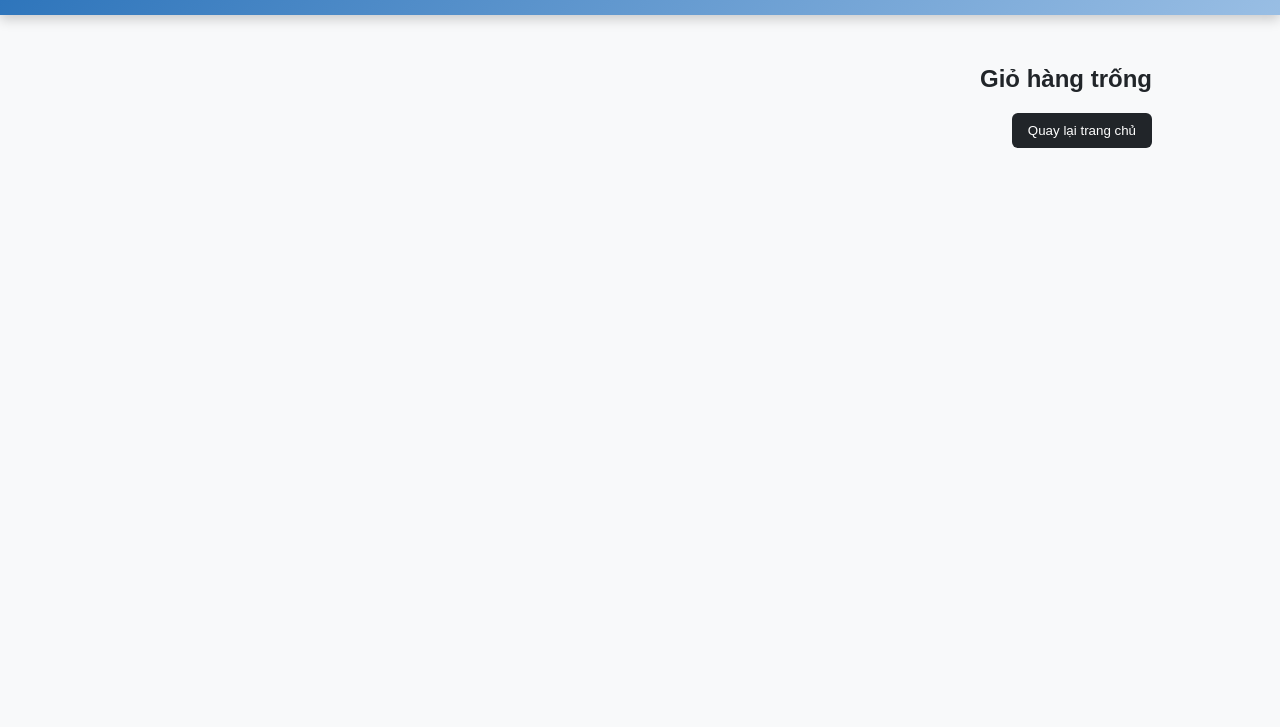
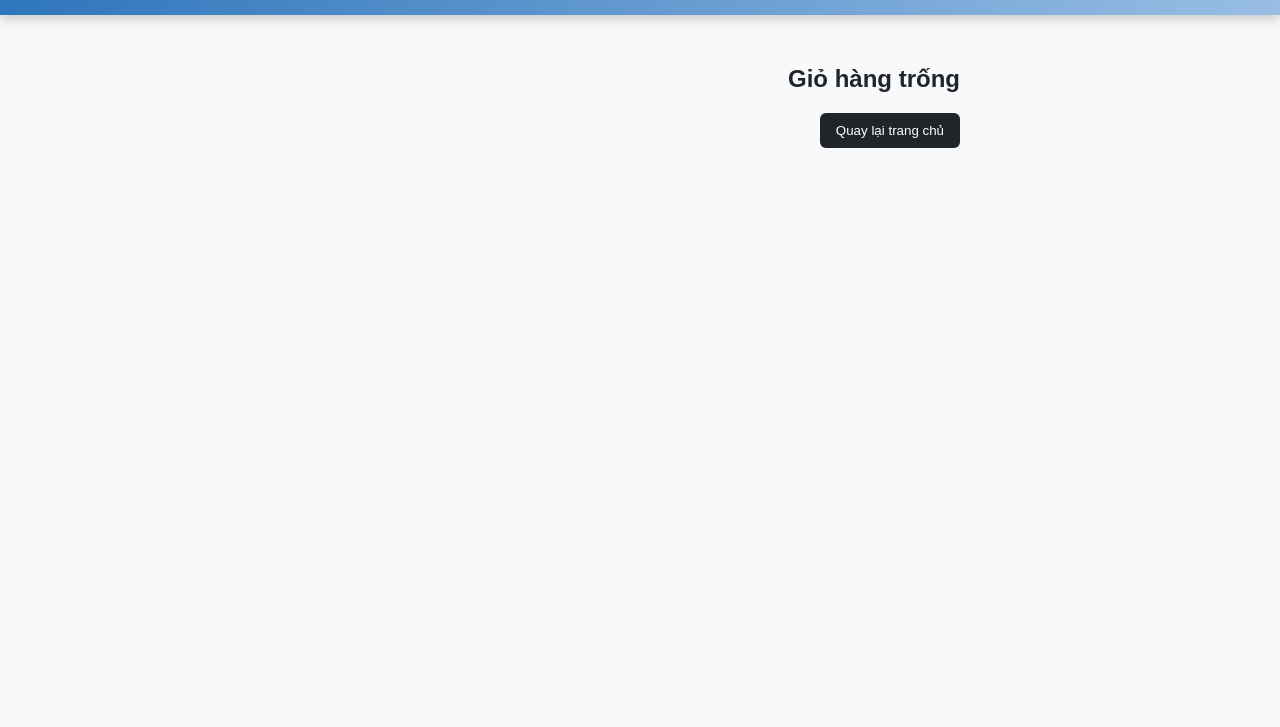
Before and after one commit to DuPhat/Shopping-cart, a plain HTML site: page cart.html in a window 1280 px wide. Shown: the part 73-800 px from the top of the page. Drawn offline with nearby package versions, Linux system fonts and the light colour scheme.

Commit message:
Update file

```diff
--- a/src/Data.js
+++ b/src/Data.js
@@ -1,71 +1,71 @@
 let shopItemsData = [
   {
     id: "milk001",
-    name: "Sữa Tươi Vinamilk 1L",
-    price: 35,
+    name: "Sữa Tươi TH true 1L",
+    price: 35000,
     desc: "Sữa tươi tiệt trùng nguyên chất, bổ sung canxi và vitamin D.",
     img: "img/SuaTH.png",
   },
   {
     id: "milk002",
-    name: "Sữa Ông Thọ 380g",
-    price: 28,
+    name: "Sữa TH true 380g",
+    price: 28000,
     desc: "Sữa đặc có đường, hương vị truyền thống, dùng pha chế.",
     img: "img/SuaTH1.png",
   },
   {
     id: "milk003",
-    name: "Sữa Milo 180ml",
-    price: 12,
+    name: "Sữa TH true 180ml",
+    price: 40000,
     desc: "Sữa ca cao lúa mạch cung cấp năng lượng cho trẻ em.",
     img: "img/SuaTH2.png",
   },
   {
     id: "milk004",
-    name: "Sữa Đậu Nành Fami 200ml",
-    price: 10,
+    name: "Sữa TH true 200ml",
+    price: 40000,
     desc: "Sữa đậu nành tự nhiên, tốt cho tim mạch và sức khỏe.",
     img: "img/SuaTH3.png",
   },
   {
     id: "milk005",
-    name: "Sữa Ensure Gold 850g",
-    price: 450,
+    name: "Sữa TH true 850g",
+    price: 45000,
     desc: "Sữa dinh dưỡng cao cấp cho người lớn tuổi và người bệnh.",
     img: "img/SuaTH4.png",
   },
   {
     id: "milk006",
-    name: "Sữa Abbott Grow 900g",
-    price: 320,
+    name: "Sữa TH true 900g",
+    price: 32000,
     desc: "Sữa bột giúp phát triển chiều cao và trí não cho trẻ.",
     img: "img/SuaTH5.png",
   },
   {
     id: "milk007",
-    name: "Sữa Nutifood Nuti IQ 900g",
-    price: 295,
+    name: "Sữa TH true IQ 900g",
+    price: 29000,
     desc: "Sữa bột giàu DHA, hỗ trợ phát triển trí tuệ cho bé.",
     img: "img/SuaTH6.png",
   },
   {
     id: "milk008",
-    name: "Sữa Vinamilk Organic 1L",
-    price: 40,
+    name: "Sữa TH true Organic 1L",
+    price: 40000,
     desc: "Sữa tươi hữu cơ, không hóa chất, an toàn cho sức khỏe.",
     img: "img/SuaTH10.png",
   },
   {
     id: "milk009",
     name: "Sữa TH True Milk 1L",
-    price: 38,
+    price: 38000,
     desc: "Sữa tươi sạch từ trang trại TH, vị thơm ngon tự nhiên.",
     img: "img/SuaTH8.png",
   },
   {
     id: "milk010",
-    name: "Sữa Friso Gold 850g",
-    price: 420,
+    name: "Sữa TH true 850g",
+    price: 42000,
     desc: "Sữa bột cao cấp, bổ sung DHA, hỗ trợ tiêu hóa cho trẻ.",
     img: "img/SuaTH9.png",
   },
--- a/src/cart.js
+++ b/src/cart.js
@@ -39,7 +39,7 @@ let generateCartItems = () => {
           <div class="title-price-x">
             <h4 class="title-price">
               <p>${name}</p>
-              <p class="cart-item-price">$ ${price}</p>
+              <p class="cart-item-price">${price.toLocaleString("vi-VN")} ₫</p>
             </h4>
             <i onclick="removeItem(${id})" class="bi bi-x-lg"></i>
           </div>
@@ -52,7 +52,7 @@ let generateCartItems = () => {
             </div>
           </div>
 
-          <h3>$ ${item * price}</h3>
+          <h3>${(item * price).toLocaleString("vi-VN")} ₫</h3>
 
         </div>
       </div>
@@ -149,7 +149,7 @@ let TotalAmount = () => {
       .reduce((x, y) => x + y, 0);
 
     return (label.innerHTML = `
-    <h2>Tổng tiền : $ ${amount}</h2>
+    <h2>Tổng tiền : ${amount.toLocaleString("vi-VN")} ₫</h2>
     <button onclick="checkout()" class="checkout">Thanh toán</button>
     <button onclick="clearCart()" class="removeAll">Xóa tất cả</button>
     `);
--- a/src/main.js
+++ b/src/main.js
@@ -25,7 +25,7 @@ let generateShop = () => {
         <h3>${name}</h3>
         <p>${desc}</p>
         <div class="price-quantity">
-          <h2>$ ${price} </h2>
+          <h2>${price.toLocaleString("vi-VN")} ₫</h2>
           <div class="buttons">
             <i onclick="decrement(${id})" class="bi bi-dash-lg"></i>
             <div id=${id} class="quantity">${
--- a/src/style.css
+++ b/src/style.css
@@ -291,7 +291,7 @@ a:hover {
 * ! Giỏ hàng
 **/
 .shopping-cart {
-  width: 80%;
+  width: 50%;
   margin: 20px auto;
   display: flex;
   flex-direction: column;
@@ -299,7 +299,7 @@ a:hover {
 }
 
 .cart-summary {
-  width: 80%;
+  width: 50%;
   margin: 20px auto;
   text-align: right;
 }
@@ -307,6 +307,7 @@ a:hover {
 .cart-summary h2 {
   margin-bottom: 10px;
 }
+
 .cart-item {
   display: flex;
   align-items: center;
@@ -343,7 +344,7 @@ a:hover {
 }
 
 .cart-item-price {
-  background-color: #212529;
+  background-color: #ffffff;
   color: white;
   border-radius: 6px;
   padding: 4px 8px;
```
